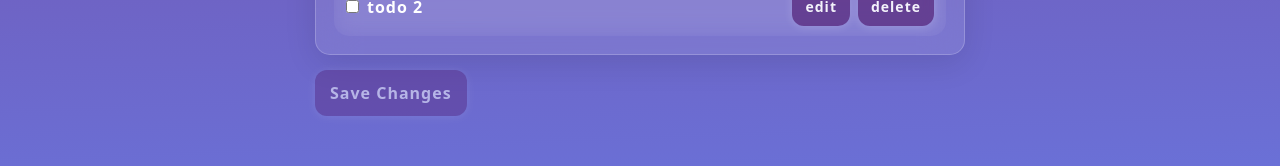
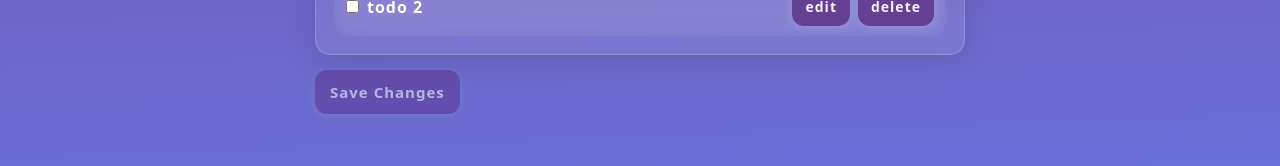
Before and after one commit to hazbiin/vue-todo-app, a Vue app: page / in a window 1280 px wide. Shown: the part 407-573 px from the top of the page. Built offline with nearby package versions, Linux system fonts and the light colour scheme; data requests are answered from the project's data file.

Commit message:
feat: todo completed toggle with dirty check

```diff
--- a/src/components/CustomButton.vue
+++ b/src/components/CustomButton.vue
@@ -23,7 +23,7 @@
         opacity: 0.9;
         color: white;
         border-radius: 12px;
-        font-size: 16px;
+        font-size: 15px;
         font-weight: bold;
         letter-spacing: 1px;
         box-shadow: 0 1px 10px rgba(255, 255, 255, 0.2);
--- a/src/components/TodoItem.vue
+++ b/src/components/TodoItem.vue
@@ -27,7 +27,7 @@
     <li class="todo-item">
         <div class="todo-item-group">
             <input :id="todoItem.id" type="checkbox" @change="handleChange" :checked="todoItem.completed"/>
-            <label :for="todoItem.id" class="todo-item-text">{{ todoItem.todo }}</label>
+            <label :for="todoItem.id" class="todo-item-text" :class="{'strike-through': todoItem.completed}">{{ todoItem.todo }}</label>
         </div>
         <div class="todo-item-group">
             <RouterLink :to="'/tasks/'+todoItem.id" class="action-button">edit</RouterLink>
@@ -50,6 +50,9 @@
         font-weight: bold;
         letter-spacing: 1px;
     }
+    .strike-through{
+        text-decoration: line-through;
+    }
     .todo-item-group{
         display: flex;
         gap: 8px;
--- a/src/stores/useTodoListStore.ts
+++ b/src/stores/useTodoListStore.ts
@@ -33,6 +33,12 @@ export const useTodoListStore = defineStore('todo-list', () => {
             return response;
         }
     }
+    const toggleCompleted = async (id: string, completed: boolean): Promise<TaskType | undefined> => {
+        const response = await util.updateCompleted(id, completed);
+        if(response){
+            return response;
+        }
+    }
 
     return {
 
@@ -43,6 +49,7 @@ export const useTodoListStore = defineStore('todo-list', () => {
         readTodos,
         addTodo,
         deleteTodo,
-        updateTodo
+        updateTodo,
+        toggleCompleted
     }
 });
--- a/src/types/index.ts
+++ b/src/types/index.ts
@@ -10,3 +10,7 @@ export type NotificationMessageType = {
 export type DirtyCheckButtonType = {
     isDisabled: boolean;
 }
+export type ChangedTodoType = {
+    id: string;
+    isChecked: boolean
+}
--- a/src/utils/index.ts
+++ b/src/utils/index.ts
@@ -74,3 +74,23 @@ export async function updateData(id: string | string[], updatedTaskName: string
     console.error(`Error updating data: ${error}`);
   }
 }
+
+// update completed state
+export async function updateCompleted(id: string, completed: boolean): Promise<TaskType | undefined>{
+  try{
+    const response = await fetch(`http://localhost:3000/todos/${id}`, {
+      method: 'PATCH',
+      headers: { 'Content-Type': 'application/json' },
+      body: JSON.stringify({
+        completed: completed
+      })
+    });
+    if(!response.ok) {
+      throw new Error(`HTTP error! Status: ${response.status}`);
+    }
+    const data = await response.json();
+    return data;
+  }catch(error){
+    console.error(`Error updating data: ${error}`);
+  }
+}
--- a/src/views/HomeView.vue
+++ b/src/views/HomeView.vue
@@ -10,6 +10,8 @@
 
   import useNotification from '@/composables/useNotification';
 
+  import type { ChangedTodoType } from '@/types';
+
   // composable imports
   const { notificationMessages, showNotification } = useNotification();
 
@@ -18,7 +20,9 @@
 
   // reactive variables
   const isDirty = ref<boolean>(true);
+  const changedTodos = ref<ChangedTodoType[]>([]);
 
+  // updating state on onMounted
   onMounted(() => {
     setTasksState();
   });
@@ -46,12 +50,30 @@
 
   //toggle completed state of todo
   const handleToggleCompleted = (id: string, checked: boolean): void => {
-    // need to implement toggle logic here
+    const index = changedTodos.value.findIndex(todo => todo.id === id);
+    if(index === -1) {
+      changedTodos.value.push({id: id, isChecked : checked});
+    }else {
+      changedTodos.value.splice(index, 1);
+    }
+
+    if(changedTodos.value.length > 0) {
+      isDirty.value = false;
+    }else {
+      isDirty.value = true;
+    }
   }
 
   // handle api call if dirty
-  const handleSaveChanges = () => {
-    // neet to make api call here
+  const handleSaveChanges = async(): Promise<void> => {
+    for(const todo of changedTodos.value) {
+      const response = await todosStore.toggleCompleted(todo.id, todo.isChecked);
+      if(response) {
+        isDirty.value = true;
+      }
+    }
+    setTasksState();
+    changedTodos.value = [];
   }
 
 </script>
```
